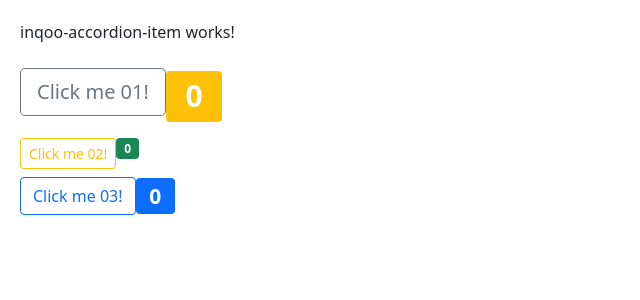
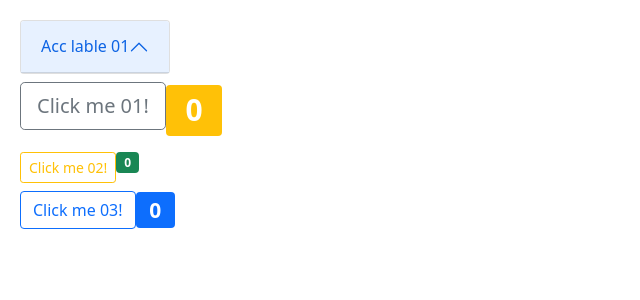
Before and after one commit to tomek1703/inqoo_angular_basics, an Angular app in the folder inqoo_angular/: page / in a window 1280 px wide. Shown: the top 300 px of the page, without its empty margins (0-640 px from the left). Built offline with nearby package versions, Linux system fonts and the light colour scheme.

Commit message:
implement inqoo-accordion-item.component

```diff
--- a/inqoo_angular/src/app/app.component.html
+++ b/inqoo_angular/src/app/app.component.html
@@ -1,7 +1,9 @@
 <div class="inqoo-container">
 
   <div class="inqoo-container--row">
-    <app-inqoo-accordion-item></app-inqoo-accordion-item>
+    <app-inqoo-accordion-item [label]="'Acc lable 01'">
+      Acc Content <strong> 01 ... </strong>
+    </app-inqoo-accordion-item>
   </div>
 
   <div class="inqoo-container--row">
--- a/inqoo_angular/src/app/shared/components/inqoo-accordion-item/inqoo-accordion-item.component.html
+++ b/inqoo_angular/src/app/shared/components/inqoo-accordion-item/inqoo-accordion-item.component.html
@@ -1 +1,12 @@
-<p>inqoo-accordion-item works!</p>
+<div class="accordion-item">
+  <h2 class="accordion-header">
+    <button class="accordion-button" type="button" (click)="onClick()">
+      {{ label }}
+    </button>
+  </h2>
+  <div *ngIf="expanded" class="accordion-collapse collapse show">
+    <div class="accordion-body">
+      <ng-content></ng-content>
+    </div>
+  </div>
+</div>
--- a/inqoo_angular/src/app/shared/components/inqoo-accordion-item/inqoo-accordion-item.component.ts
+++ b/inqoo_angular/src/app/shared/components/inqoo-accordion-item/inqoo-accordion-item.component.ts
@@ -1,15 +1,16 @@
-import { Component, OnInit } from '@angular/core';
+import {Component, Input} from '@angular/core';
 
 @Component({
   selector: 'app-inqoo-accordion-item',
   templateUrl: './inqoo-accordion-item.component.html',
   styleUrls: ['./inqoo-accordion-item.component.scss']
 })
-export class InqooAccordionItemComponent implements OnInit {
+export class InqooAccordionItemComponent{
 
-  constructor() { }
+  @Input() label: string = '';
 
-  ngOnInit(): void {
-  }
+  expanded: boolean = false;
+
+  onClick = () => this.expanded = !this.expanded;
 
 }
```
